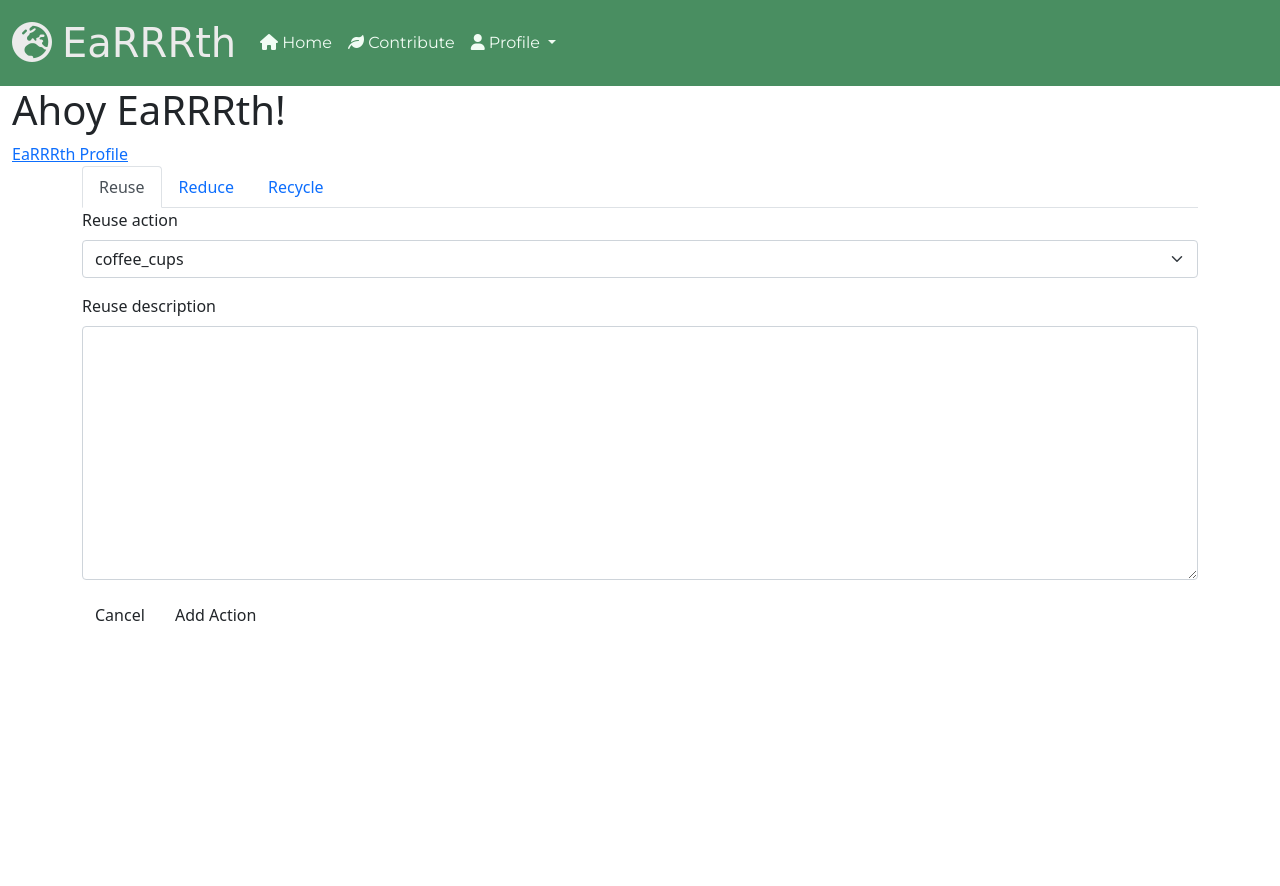
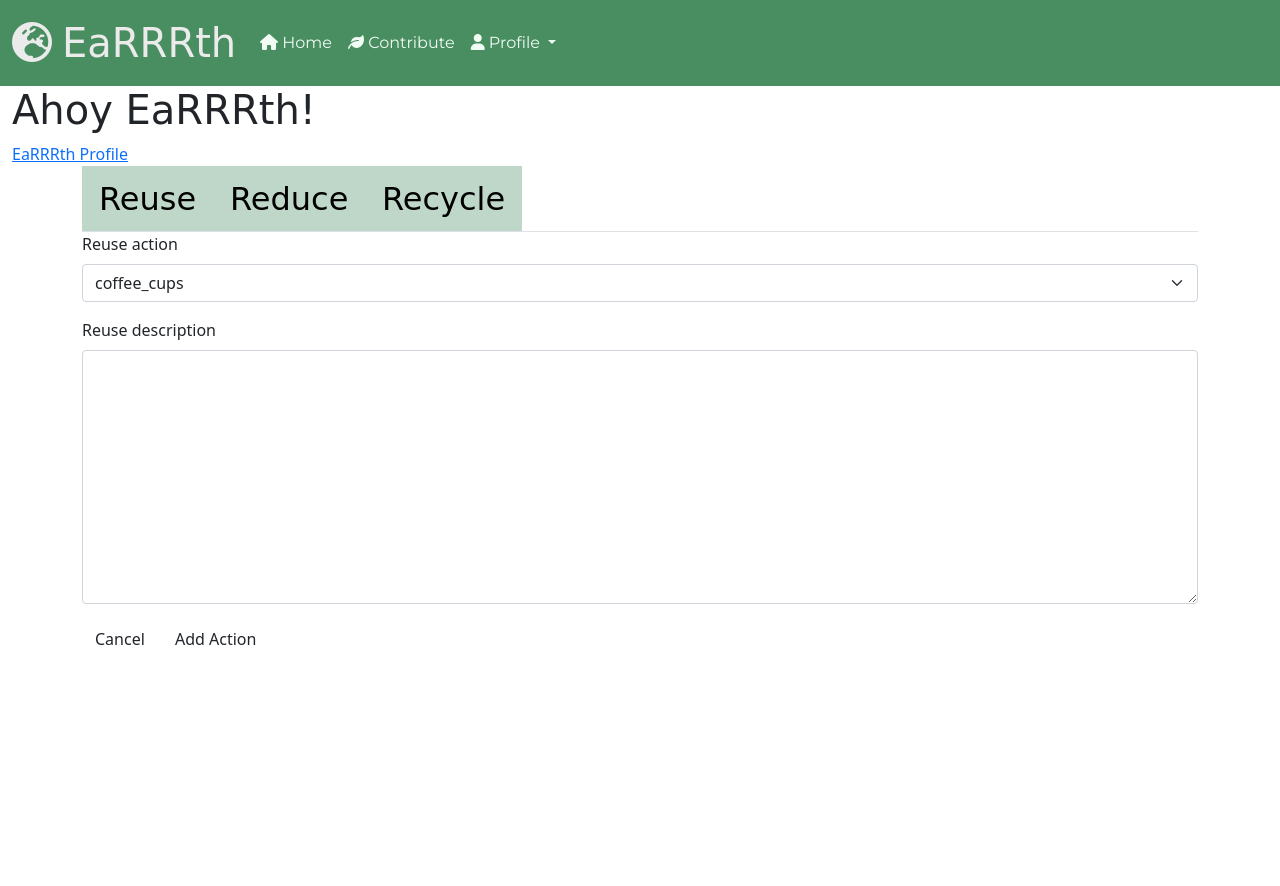
Before and after one commit to JoelMichaelRutter/team-1-apr-hackathon-earth-day, a Django app: page /contributions/ in a window 1280 px wide. Run offline with Django 3.2, Linux system fonts and the light colour scheme; data that the repository does not hold is empty; some libraries are stand-ins or nearby versions; some web fonts are replaced.

Commit message:
styling tabs on contributions page in new branch

```diff
--- a/contributions/templates/contributions/contributions.html
+++ b/contributions/templates/contributions/contributions.html
@@ -8,7 +8,7 @@
 
 {% block content %}
 <div class="row">
-    <h1 class="align-self-center">Ahoy EaRRRth!</h1>
+    <h1 class="align-self-center train-font">Ahoy EaRRRth!</h1>
     <a href="{% url 'profile' %}">EaRRRth Profile</a>
 
 </div>
@@ -17,20 +17,20 @@
     <div class="row justify-content-md-center">
         <div class="col">
             <ul class="nav nav-tabs" id="myTab" role="tablist">
-                <li class="nav-item" role="presentation">
-                    <button class="nav-link active" id="reuse-tab" data-bs-toggle="tab" data-bs-target="#reuse"
+                <li id="font-1"  class="nav-item hvr-sweep-to-right contribution-tab-link" role="presentation">
+                    <button class="nav-link fs-2 train-font " id="reuse-tab" data-bs-toggle="tab" data-bs-target="#reuse"
                         type="button" role="tab" aria-controls="reuse" aria-selected="true">Reuse</button>
                 </li>
-                <li class="nav-item" role="presentation">
-                    <button class="nav-link" id="reduce-tab" data-bs-toggle="tab" data-bs-target="#reduce"
+                <li class="nav-item hvr-round-corners contribution-tab-link" role="presentation">
+                    <button class="nav-link fs-2 train-font" id="reduce-tab" data-bs-toggle="tab" data-bs-target="#reduce"
                         type="button" role="tab" aria-controls="reduce" aria-selected="false">Reduce</button>
                 </li>
-                <li class="nav-item" role="presentation">
-                    <button class="nav-link" id="recycle-tab" data-bs-toggle="tab" data-bs-target="#recycle"
+                <li id="font-2" class="nav-item hvr-round-corners contribution-tab-link" role="presentation">
+                    <button class="nav-link fs-2 train-font" id="recycle-tab" data-bs-toggle="tab" data-bs-target="#recycle"
                         type="button" role="tab" aria-controls="recycle" aria-selected="false">Recycle</button>
                 </li>
             </ul>
-            <div class="tab-content" id="myTabContent">
+            <div id="font-3" class="tab-content" id="myTabContent">
                 <div class="tab-pane fade show active" id="reuse" role="tabpanel" aria-labelledby="reuse-tab">
                     <form method="POST" action="{% url 'add_reuse' %}" class="form mb-2" enctype="multipart/form-data">
                         {% csrf_token %}
--- a/earrrth/settings.py
+++ b/earrrth/settings.py
@@ -30,7 +30,7 @@ SECRET_KEY = os.environ.get('SECRET_KEY')
 # SECURITY WARNING: don't run with debug turned on in production!
 DEBUG = True
 
-ALLOWED_HOSTS = ['earrrth.herokuapp.com', 'localhost']
+ALLOWED_HOSTS = ['earrrth.herokuapp.com', 'localhost', '127.0.0.1']
 
 
 # Application definition
--- a/static/css/style.css
+++ b/static/css/style.css
@@ -219,3 +219,59 @@
     width: 90%;
     padding: 5px;
 }
+
+/* --------------CONTRIBUTIONS PAGE STYLING -------------------- */
+.contribution-tab-link {
+    color:#000;
+    background-color: #498e6159;
+}
+
+.nav-link, .nav-link:hover {
+    color:#000;
+}
+
+.nav-link.active{
+    background-color: #498E61!important;
+    color: #F1FCF4!important;
+}
+
+/* Sweep To Right */
+.hvr-sweep-to-right {
+    display: inline-block;
+    vertical-align: middle;
+    -webkit-transform: perspective(1px) translateZ(0);
+    transform: perspective(1px) translateZ(0);
+    box-shadow: 0 0 1px rgba(0, 0, 0, 0);
+    position: relative;
+    -webkit-transition-property: color;
+    transition-property: color;
+    -webkit-transition-duration: 0.3s;
+    transition-duration: 0.3s;
+  }
+  .hvr-sweep-to-right:before {
+    content: "";
+    position: absolute;
+    z-index: -1;
+    top: 0;
+    left: 0;
+    right: 0;
+    bottom: 0;
+    background: #498E61;
+    -webkit-transform: scaleX(0);
+    transform: scaleX(0);
+    -webkit-transform-origin: 0 50%;
+    transform-origin: 0 50%;
+    -webkit-transition-property: transform;
+    transition-property: transform;
+    -webkit-transition-duration: 0.3s;
+    transition-duration: 0.3s;
+    -webkit-transition-timing-function: ease-out;
+    transition-timing-function: ease-out;
+  }
+  .hvr-sweep-to-right:hover, .hvr-sweep-to-right:focus, .hvr-sweep-to-right:active {
+    color: white;
+  }
+  .hvr-sweep-to-right:hover:before, .hvr-sweep-to-right:focus:before, .hvr-sweep-to-right:active:before {
+    -webkit-transform: scaleX(1);
+    transform: scaleX(1);
+  }
```
